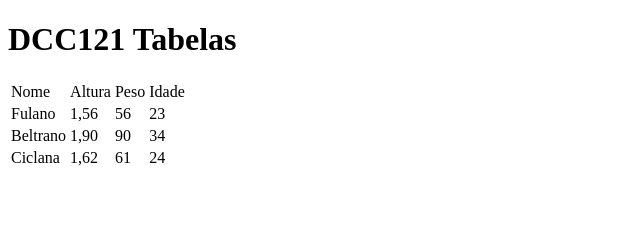
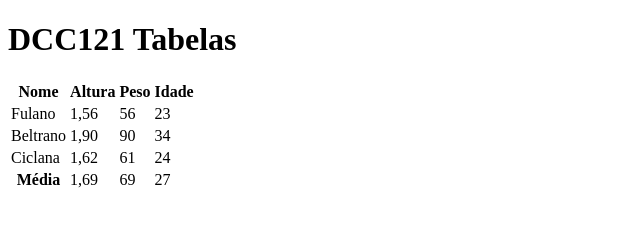
Before and after one commit to ufjf-dcc121/ufjf-dcc121-2022-1-atv2-devgabmal, a plain HTML site: page tabela.html in a window 1280 px wide. Shown: the whole page, without its empty margins (0-640 px from the left). Drawn offline with Linux system fonts and the light colour scheme.

Commit message:
Estrutura dados da tabela em tags

```diff
--- a/tabela.html
+++ b/tabela.html
@@ -7,12 +7,15 @@
   <body>
     <h1>DCC121 Tabelas</h1>
     <table>
+      <thead>
         <tr>
-        <td>Nome</td>
-        <td>Altura</td>
-        <td>Peso</td>
-        <td>Idade</td>
+          <th scope="col">Nome</th>
+          <th scope="col">Altura</th>
+          <th scope="col">Peso</th>
+          <th scope="col">Idade</th>
         </tr>
+      </thead>
+      <tbody>
         <tr>
           <td>Fulano</td>
           <td>1,56</td>
@@ -31,6 +34,13 @@
           <td>61</td>
           <td>24</td>
         </tr>
+      </tbody>
+      <tfoot>
+        <th scope="row">Média</th>
+        <td>1,69</td>
+        <td>69</td>
+        <td>27</td>
+      </tfoot>
     </table>
   </body>
 </html>
```
Lines whose indentation alone changed are shown as unchanged.
